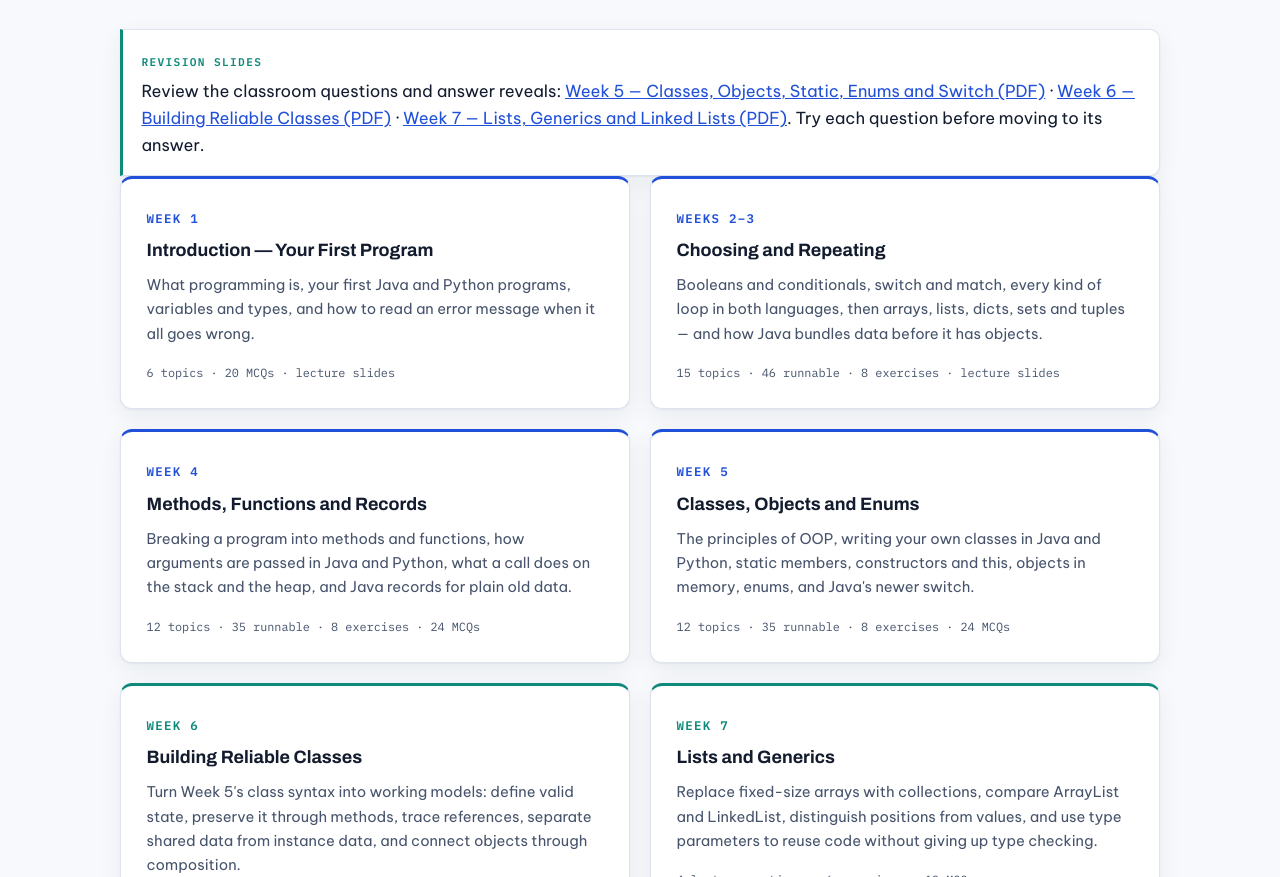
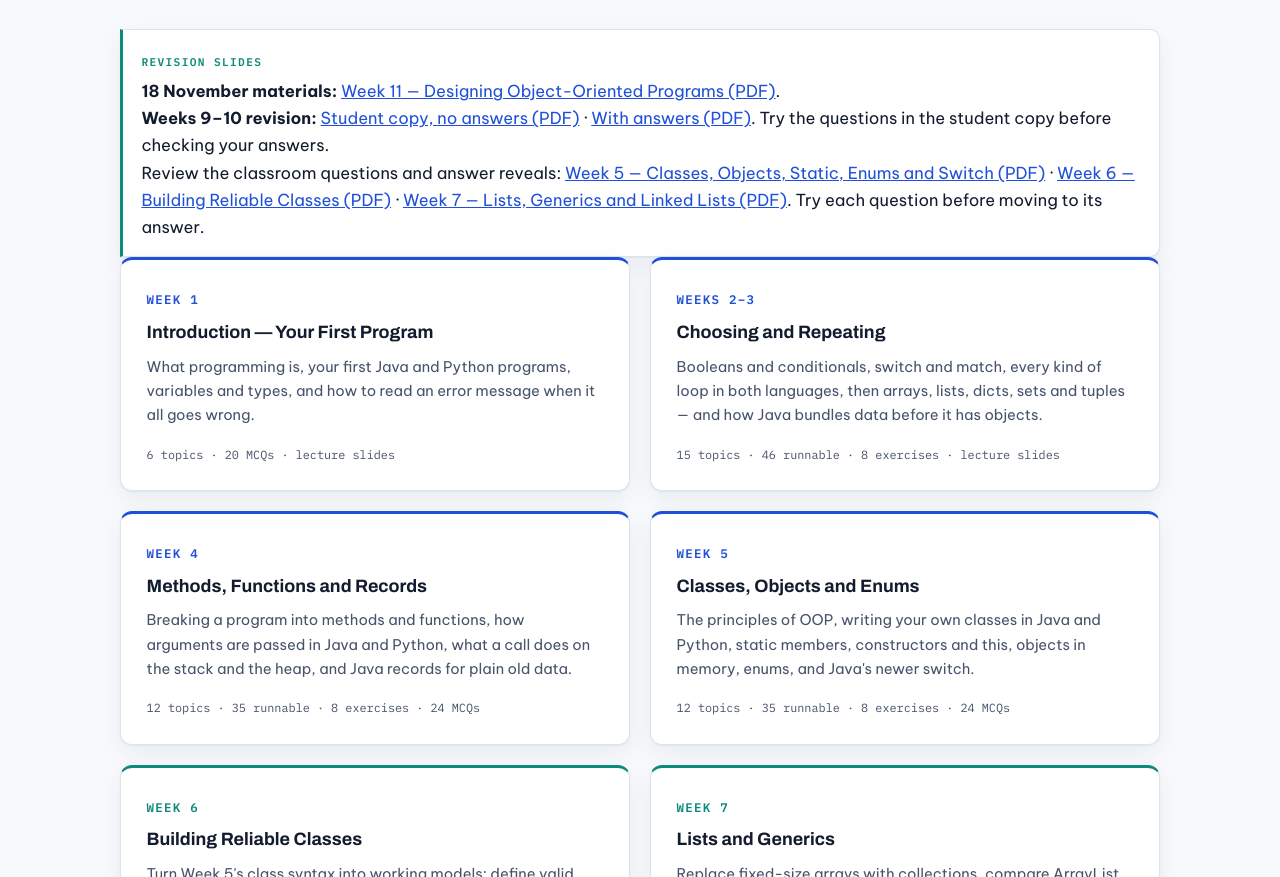
Before and after one commit to lexuanbach/41039, a plain HTML site: page index.html in a window 1280 px wide. Shown: the part 4780-5657 px from the top of the page. Drawn offline with Linux system fonts and the light colour scheme.

Commit message:
Publish November 18 lecture and Weeks 9–10 revision slides

```diff
--- a/index.html
+++ b/index.html
@@ -327,6 +327,8 @@
       </div>
       <div class="note tip" id="revision-slides">
         <span class="tag">Revision slides</span>
+        <p><strong>18 November materials:</strong> <a href="lecture-slides/programming1-2026-11-18.pdf">Week 11 — Designing Object-Oriented Programs (PDF)</a>.</p>
+        <p><strong>Weeks 9–10 revision:</strong> <a href="revision-slides/revision-week9-10/revision-week9-10-student.pdf">Student copy, no answers (PDF)</a> · <a href="revision-slides/revision-week9-10/revision-week9-10.pdf">With answers (PDF)</a>. Try the questions in the student copy before checking your answers.</p>
         <p>Review the classroom questions and answer reveals: <a href="revision-slides/revision-week-5/revision-week-5.pdf">Week 5 — Classes, Objects, Static, Enums and Switch (PDF)</a> · <a href="revision-slides/revision-week-6/revision-week-6.pdf">Week 6 — Building Reliable Classes (PDF)</a> · <a href="revision-slides/revision-week-7/revision-week-7.pdf">Week 7 — Lists, Generics and Linked Lists (PDF)</a>. Try each question before moving to its answer.</p>
       </div>
       <div class="materials-grid">
```
Also changed, not shown: 3 other files.
